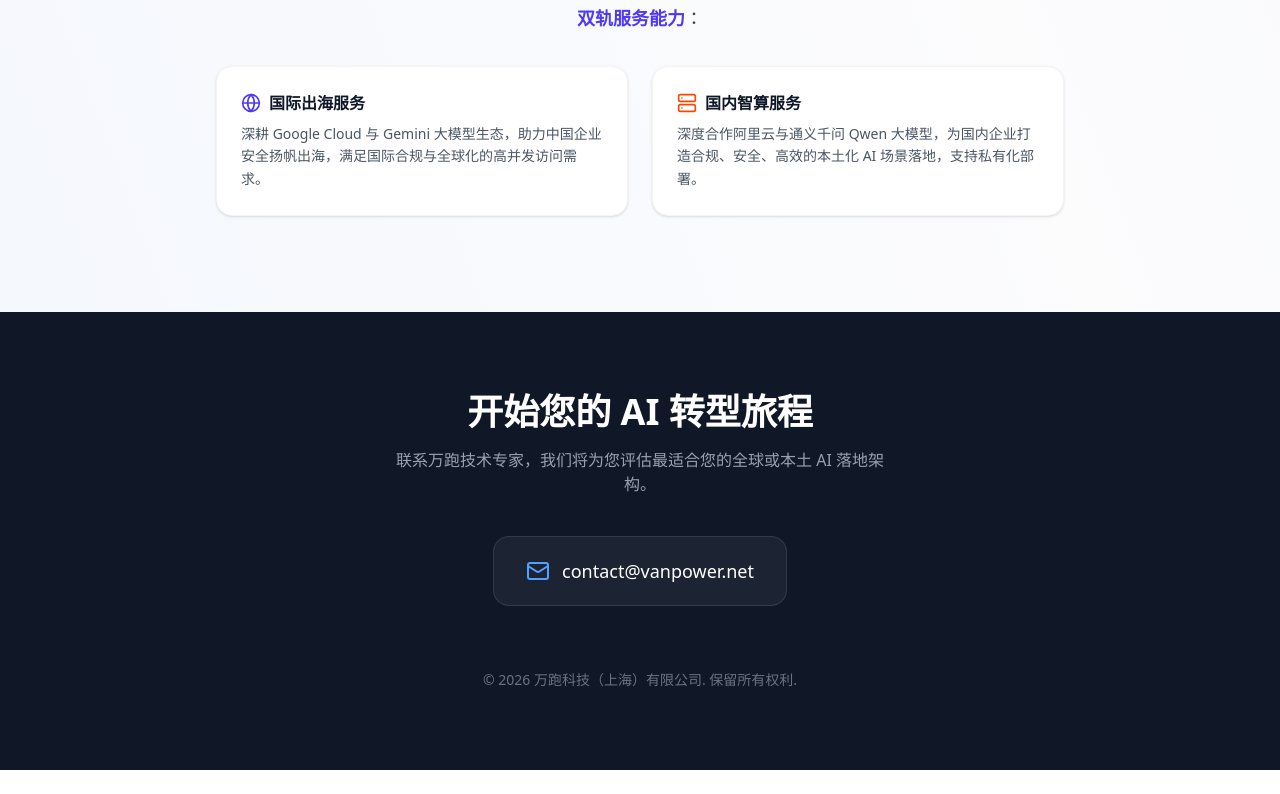
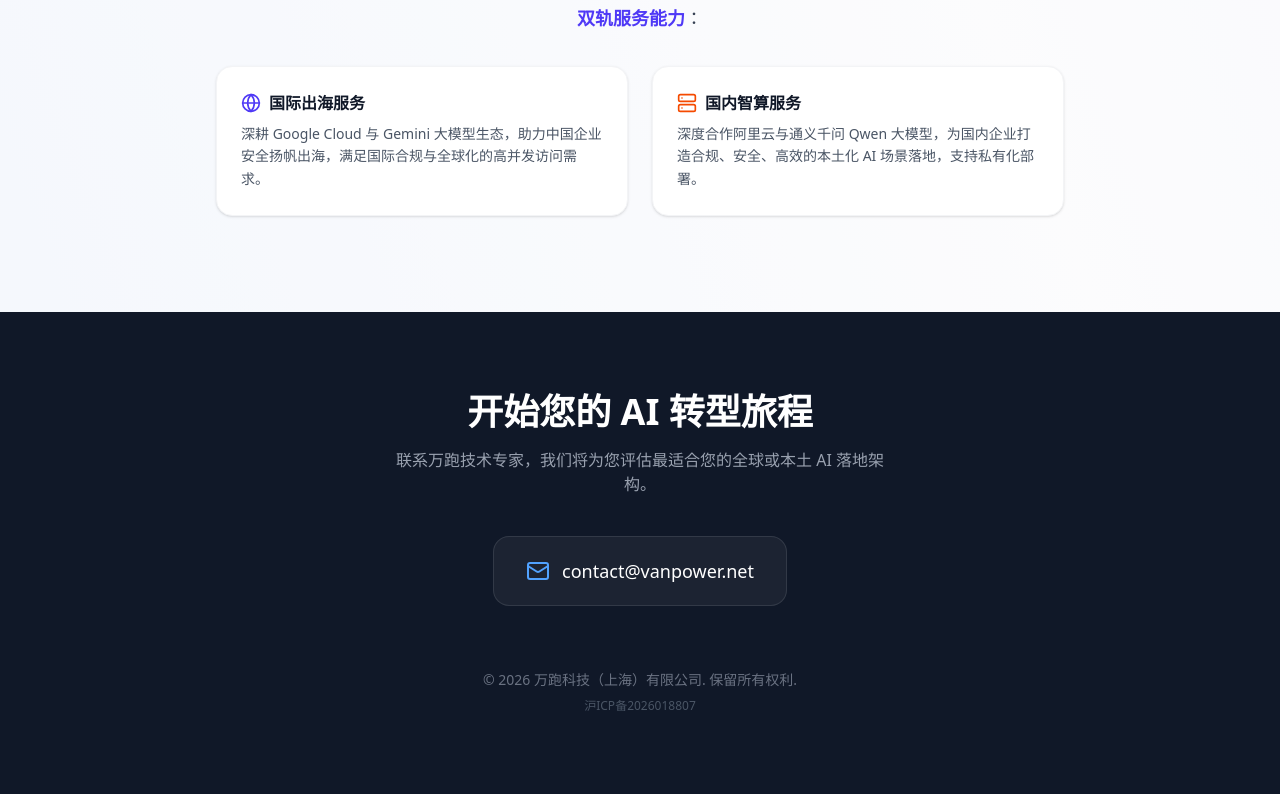
Before and after one commit to azwan56/vanpowerCNsite, a React (Vite) app: page / in a window 1280 px wide. Shown: the part 2593-3387 px from the top of the page. Before the commit the page ends 3363 px from the top, so only its background shows below. Built offline with nearby package versions, Linux system fonts and the light colour scheme.

Commit message:
feat: add ICP filing number to footer

```diff
--- a/src/App.tsx
+++ b/src/App.tsx
@@ -504,6 +504,11 @@ export default function App() {
             </div>
           </div>
           <p className="text-gray-500 text-sm">© 2026 万跑科技（上海）有限公司. 保留所有权利.</p>
+          <p className="mt-2 text-gray-600 text-xs hover:text-gray-400 transition-colors">
+            <a href="https://beian.miit.gov.cn/" target="_blank" rel="noopener noreferrer">
+              沪ICP备2026018807
+            </a>
+          </p>
         </div>
       </footer>
     </div>
```
